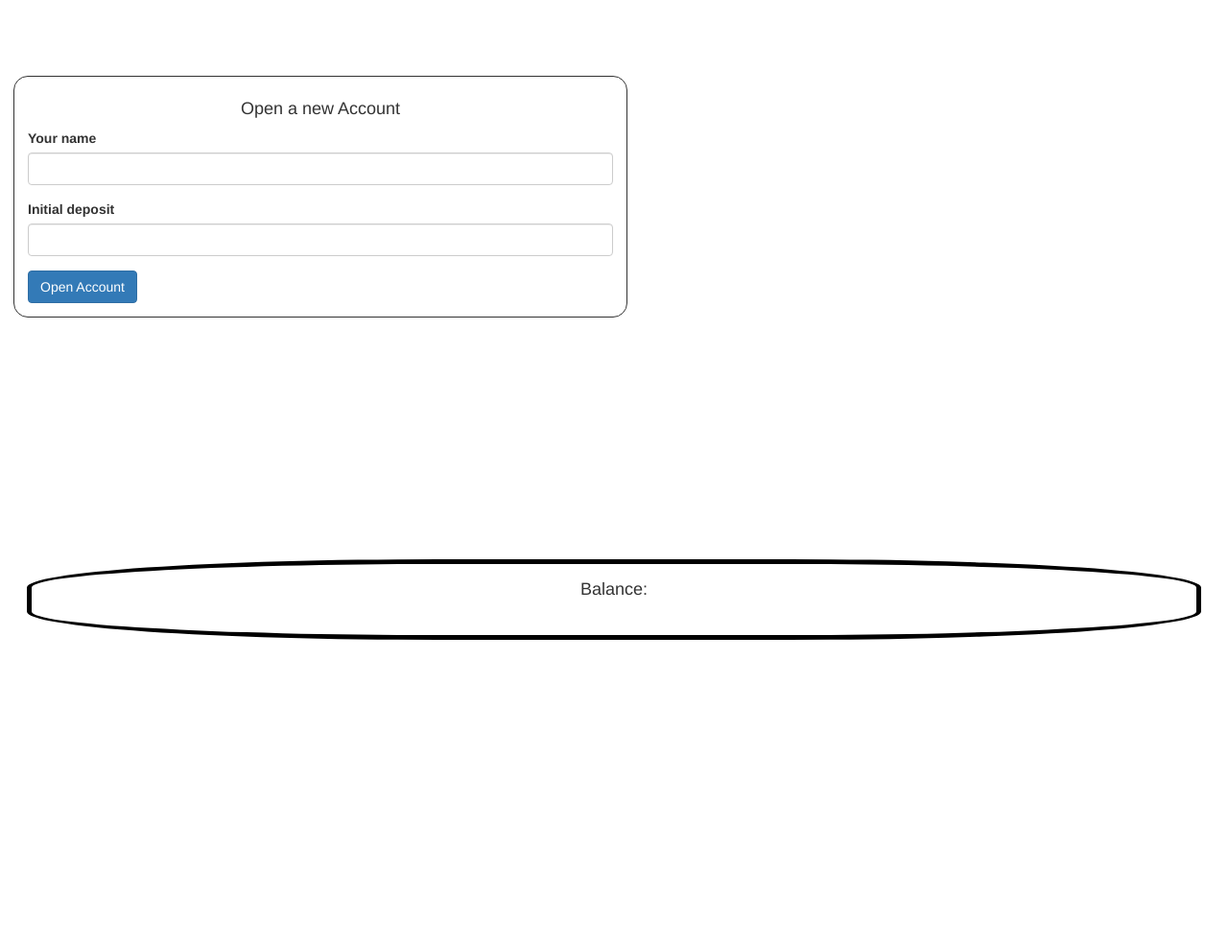
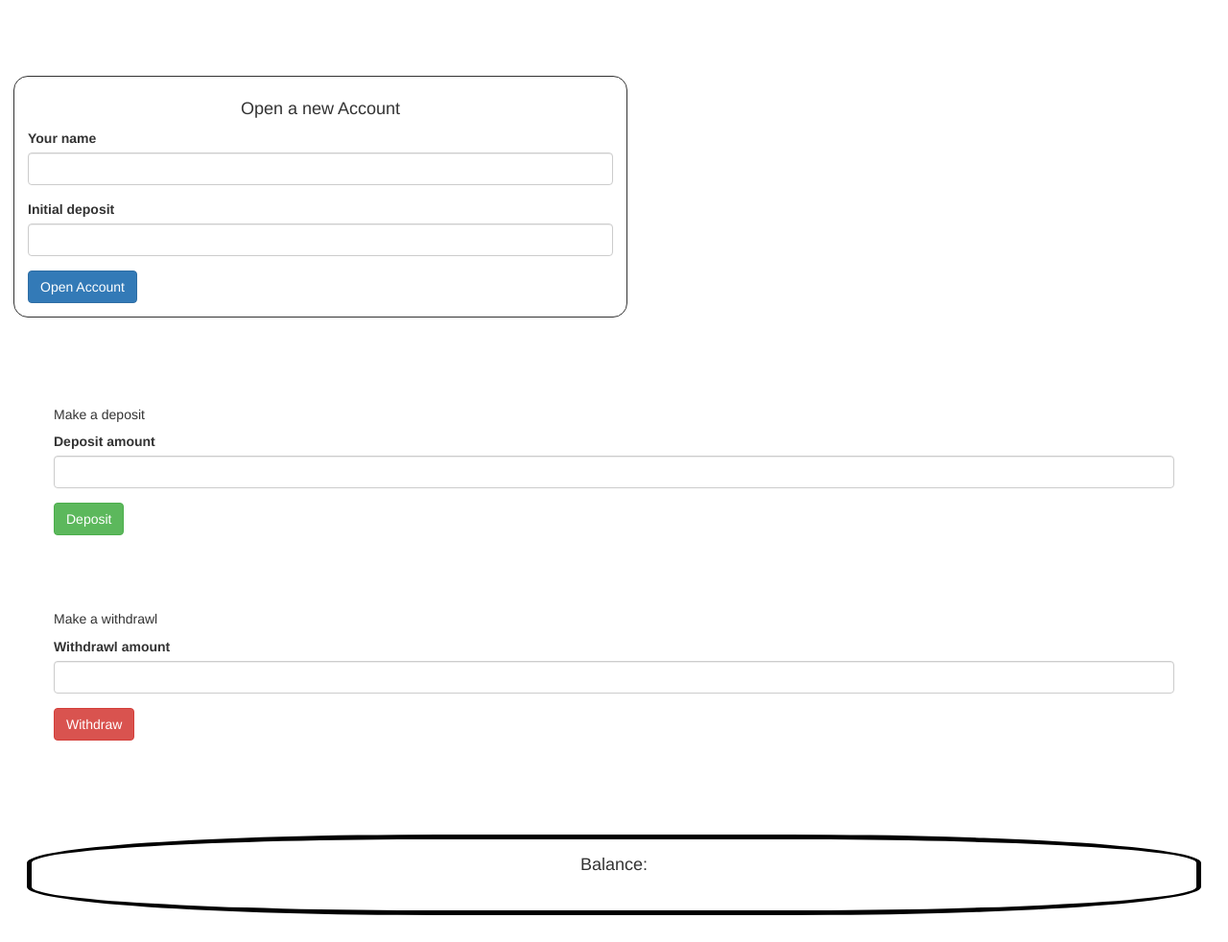
Before and after one commit to WilliamKulha/bank-account, a plain HTML site: page index.html in a window 1280 px wide. Shown: the part 89-1071 px from the top of the page at 96% size. Before the commit the page ends 800 px from the top, so only its background shows below. Drawn offline with Linux system fonts and the light colour scheme.

Commit message:
Change input type for amount fields to text.

```diff
--- a/index.html
+++ b/index.html
@@ -24,7 +24,7 @@
           </div>
           <div class="form-group">
             <label for="initial_deposit">Initial deposit</label>
-            <input type="number" id="initial_deposit" class="form-control" required>
+            <input type="text" id="initial_deposit" class="form-control" required>
           </div>
           <button type="submit" class="btn btn-primary">Open Account</button>
         </form>
@@ -32,12 +32,25 @@
 
       <div class="deposits_withdrawls">
         <div id="deposits">
-
+          <h5>Make a deposit</h5>
+          <form id="make_deposit">
+            <div class="form-group">
+              <label for="current_deposit">Deposit amount</label>
+              <input type="text" class="form-control" id ="current_deposit" required>
+            </div>
+            <button type="submit" class="btn btn-success">Deposit</button>
+          </form>
         </div>
         <div id="withdrawls">
-
+          <h5>Make a withdrawl</h5>
+          <form id='make_withdrawl'>
+          <div class="form-group">
+            <label for="current_withdrawl">Withdrawl amount</label>
+            <input type="text" class="form-control" id="current_withdrawl" required>
+          </div>
+          <button type="submit" class="btn btn-danger">Withdraw</button>
+        </form>
         </div>
-
       </div>
 
       <div class="account_balance_display">
```
